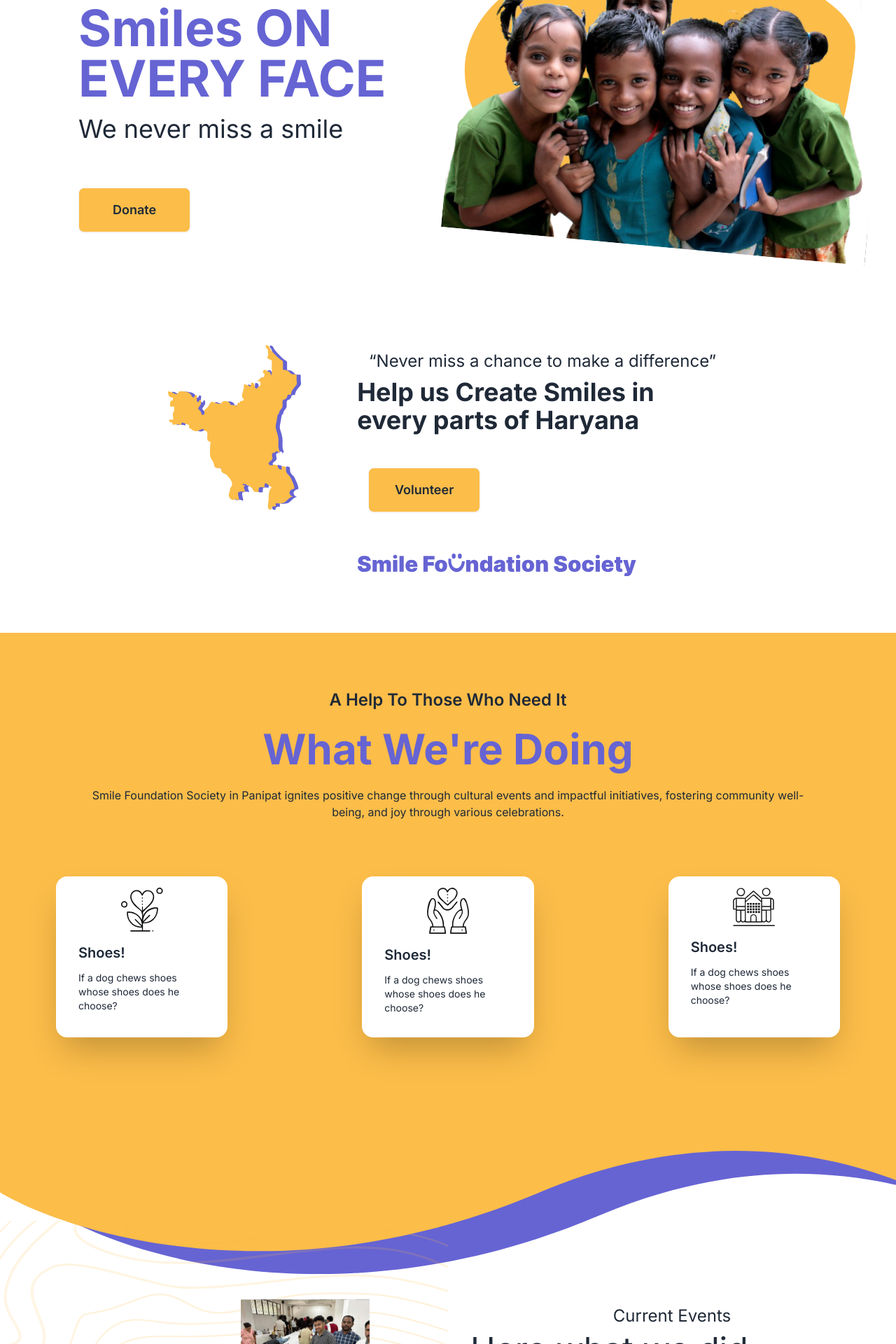
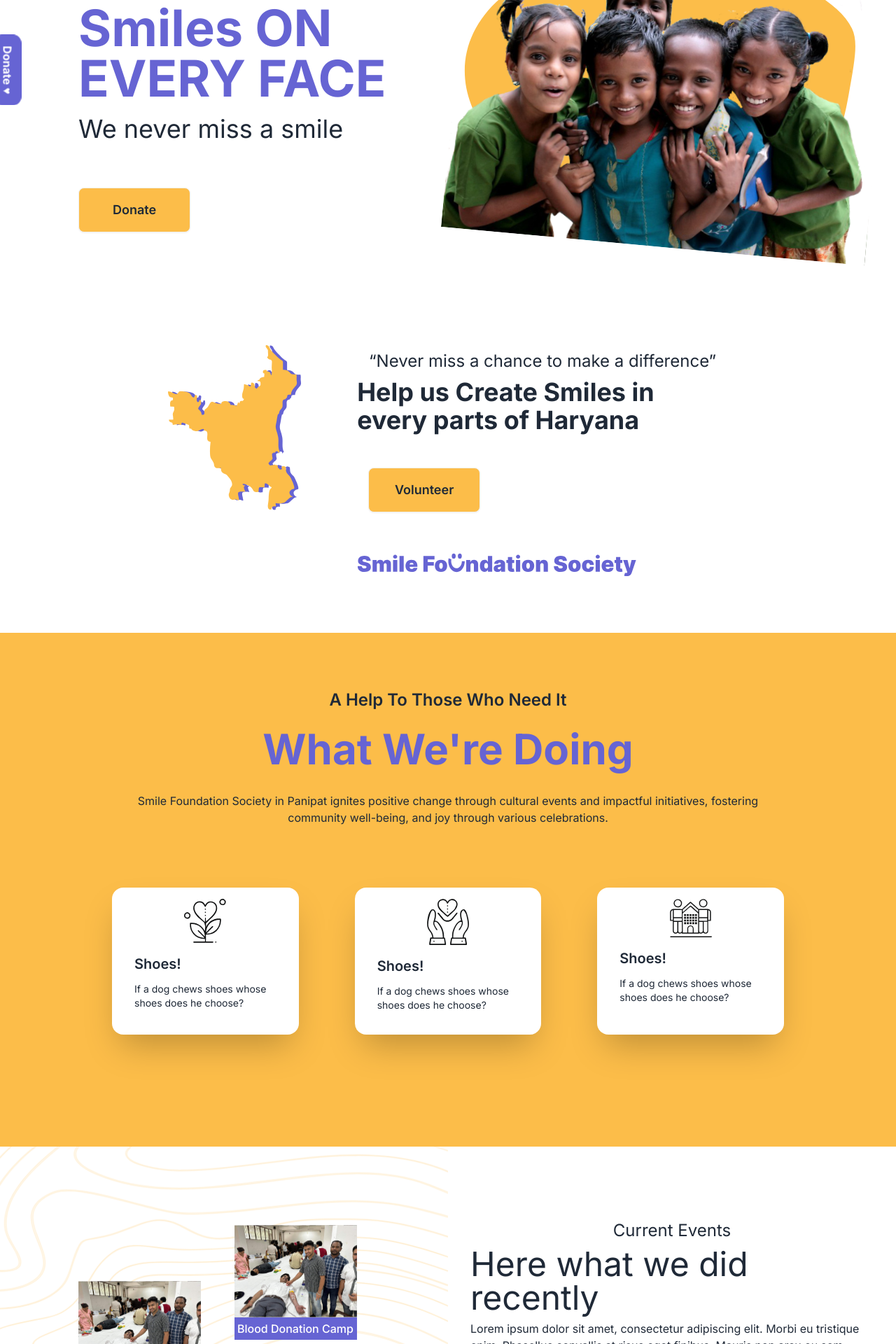
Before and after one commit to jayanth137/NGO_Landing_Page, a Next.js app: page / in a window 1280 px wide. Shown: the part 300-2220 px from the top of the page at 70% size. Built offline with nearby package versions, Linux system fonts and the light colour scheme.

Commit message:
home page finish

```diff
--- a/app/components/Card.js
+++ b/app/components/Card.js
@@ -7,29 +7,21 @@
 
 const Card = () => {
   return (
-    <main
-      style={{
-        backgroundImage: `url("${cardDesign.src}")`,
-        backgroundRepeat: 'repeat',
-        height: '120vh',
-        backgroundSize: 'cover',
-      }}
-      className="w-full  min-h-full "
-    >
-      <div className="flex flex-col gap-y-3 md:gap-y-6 py-4 md:py-20  ">
+    <main className="w-full bg-yellow max-h-content	md:p-20 p-8 ">
+      <div className="flex flex-col  md:gap-y-6   ">
         <h5 className="text-center test-lg  md:text-2xl font-semibold  ">
           A Help To Those Who Need It
         </h5>
         <h1 className="text-center text-3xl md:text-6xl font-bold text-purple">
           What We're Doing
         </h1>
-        <p className="text-center text-xs md:text-base  mx-32">
+        <p className="text-center  text-xs md:text-base  md:mx-24  mx-4 my-2">
           Smile Foundation Society in Panipat ignites positive change through
           cultural events and impactful initiatives, fostering community
           well-being, and joy through various celebrations.
         </p>
       </div>
-      <div className="grid  md:grid-flow-col lg:gap-x-48 mx-20 gap-y-4  ">
+      <div className="grid  md:grid-flow-col  gap-y-4 gap-x-20 mx-20 md:my-20">
         <div className="card card-compact w-full  bg-base-100 p-4 shadow-2xl ring-purple md:hover:ring-2">
           <figure>
             <Image src={one} alt="Shoes" width={60} height={60} />
--- a/app/components/DonateBtn.js
+++ b/app/components/DonateBtn.js
@@ -0,0 +1,13 @@
+import React from 'react';
+
+const DonateBtn = () => {
+  return (
+    <div class="fixed top-1/2 -left-10 transform -translate-y-1/2 rotate-90 z-10">
+      <button class="bg-purple  text-white font-bold py-2 px-4 rounded-xl">
+        Donate <span className="text-white">&#9829;</span>
+      </button>
+    </div>
+  );
+};
+
+export default DonateBtn;
--- a/app/components/Events.js
+++ b/app/components/Events.js
@@ -16,9 +16,8 @@
             backgroundRepeat: 'repeat',
             backgroundSize: 'cover',
             position: 'relative',
-            bottom: '120px',
           }}
-          className="md:w-1/2 max-h-full"
+          className="md:w-1/2 max-h-full "
         >
           <div className="flex flex-row md:gap-x-12 gap-x-4 md:p-28 p-16   ">
             <div className="flex flex-col gap-y-8 mt-20">
@@ -51,7 +50,7 @@
             </div>
           </div>
         </div>
-        <div className="flex flex-col md:gap-y-2 md:w-1/2 px-8">
+        <div className="flex flex-col md:gap-y-2 md:w-1/2 p-8 justify-center items-center ">
           <h5 className="text-2xl text-center"> Current Events</h5>
           <h1 className="text-5xl ">Here what we did recently</h1>
           <p className="text-base">
--- a/app/components/Faq.js
+++ b/app/components/Faq.js
@@ -49,10 +49,10 @@
   };
   return (
     <main>
-      <h1 className="md:text-5xl text-2xl font-bold sm:text-left sm:pl-36 text-center px-auto  ">
-        FAQ's
-      </h1>
       <div className="w-4/5  m-auto md:p-8 p-2 ">
+        <h1 className="md:text-5xl text-4xl font-bold md:text-left my-4 text-center px-auto  ">
+          FAQ's
+        </h1>
         {faqs.map((faq, i) => (
           <div
             className={`mb-4  cursor-pointer ${
--- a/app/components/Navbar.js
+++ b/app/components/Navbar.js
@@ -26,7 +26,7 @@
   let menuRef = useRef();
 
   return (
-    <nav className="flex justify-between items-center w[92%] mx-28 my-5 rounded-xl py-4 px-4 bg-purple max-md:m-0 max-md:rounded-none ">
+    <nav className="flex justify-between items-center w[92%] mx-28 my-5 rounded-xl py-4 px-4 bg-purple max-md:m-0 max-md:rounded-none  ">
       <div>
         <Image src={logo} width={200} height={50} alt="logo" />
       </div>
--- a/app/components/VolunteerForm.js
+++ b/app/components/VolunteerForm.js
@@ -4,8 +4,8 @@
 
 const VolunteerForm = () => {
   return (
-    <main className="flex m-8 flex-col sm:flex-row ">
-      <div className="w-1/2">
+    <main className="flex m-8 flex-col md:flex-row justify-center items-center">
+      <div className="w-1/2 ">
         <div>
           <Image src={volunteer} alt="volunteer" />
         </div>
--- a/app/components/WorkCard.js
+++ b/app/components/WorkCard.js
@@ -4,11 +4,14 @@
 const WorkCard = ({ data }) => {
   const { image, title, date, passage } = data;
   return (
-    <main className="flex bg-white w-full   m-4 p-8 gap-x-4 rounded-xl">
-      <div className="w-2/5">
-        <Image src={image} alt="Shoes" width={1000} height={1000} />
+    <main
+      className=" bg-white   gap-x-4
+    flex flex-col grow md:flex-row  w-auto m-4 p-4  md:w-full sm:mx-auto sm:p-auto sm:py-16   space-x-4 container  rounded-3xl"
+    >
+      <div className="md:w-2/5 w-auto h-auto grow m-auto">
+        <Image src={image} alt="Shoes" className="max-w-full	 max-h-full" />
       </div>
-      <div className="w-3/5">
+      <div className="flex flex-col space-y-4 md:w-3/5">
         <h3 className="text-3xl">{title}</h3>
         <h6 className="text-1xl">{date}</h6>
         <p className="text-base">{passage}</p>
--- a/app/globals.css
+++ b/app/globals.css
@@ -12,5 +12,8 @@
 .imageStyle {
   object-fit: cover;
   /* or any desired width */
-  min-width: 100px;
+  width: 175px;
+  height: 175;
+  min-width: 125px;
+  min-height: 125px;
 }
--- a/app/page.tsx
+++ b/app/page.tsx
@@ -9,11 +9,13 @@
 import Footer from './components/Footer';
 import Events from './components/Events';
 import VolunteerForm from './components/VolunteerForm';
+import DonateBtn from './components/DonateBtn';
 
 export default function Home() {
   return (
     <main>
       <Navbar />
+      <DonateBtn />
       <HeroPage />
       <MapCtxt />
       <Card />
--- a/app/work/page.tsx
+++ b/app/work/page.tsx
@@ -14,7 +14,7 @@
       <Navbar />
 
       <main>
-        <div className="flex align-center justify-between mx-40 my-8">
+        <div className="flex align-center justify-between   w-4/5 m-auto my-8">
           <h1 className="text-purple text-4xl font-extrabold border-b-4 border-yellow">
             {' '}
             EXPlORE YOUR WORK
```
